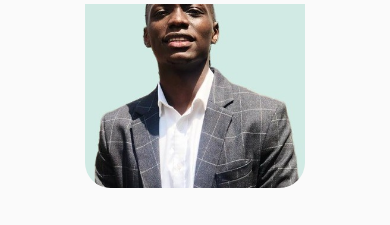
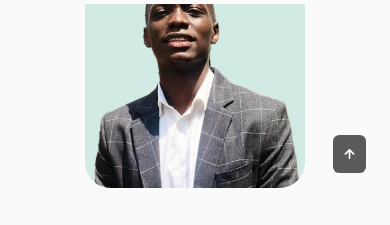
Before and after one commit to christianR15c/modern-portfolio, a React (Create React App) app: page / in a window 390 px wide. Shown: the part 840-1065 px from the top of the page. Built offline with nearby package versions, Linux system fonts and the light colour scheme.

Commit message:
ft: scrolls function added

```diff
--- a/src/App.js
+++ b/src/App.js
@@ -8,6 +8,7 @@
 
 import Navbar from './components/navbar/Navbar'
 import Qualification from './components/qualification/Qualification'
+import SrcollUp from './components/scrollup/SrcollUp'
 import Services from './components/service/Services'
 import Skills from './components/skills/Skills'
 import Testimonials from './components/testimonial/Testimonials'
@@ -26,6 +27,7 @@
                 <Contact />
             </main>
             <Footer />
+            <SrcollUp />
         </>
     )
 }
--- a/src/components/navbar/Navbar.jsx
+++ b/src/components/navbar/Navbar.jsx
@@ -5,7 +5,15 @@
 
 const Navbar = () => {
 
+    window.addEventListener("scroll", function () {
+        const header = document.querySelector(".header")
+        if (this.scrollY >= 80) header.classList.add("scroll-header")
+        else header.classList.remove("scroll-header")
+    })
+
     const [toggle, setToggle] = useState(false)
+
+    const [activeNav, setActiveNav] = useState(false)
 
     return (
 
@@ -17,7 +25,11 @@
                         {
                             links.map((link, index) => (
                                 <li key={index} className='nav__item'>
-                                    <a href={`${link.link}`} className='nav__link'>
+                                    <a
+                                        href={`${link.link}`}
+                                        onClick={() => setActiveNav(`#${link.link}`)}
+                                        className={activeNav === `#${link.link}` ? 'nav__link active-link' : 'nav__link'}
+                                    >
                                         <i className={`${link.icon} nav__icon`}></i>
                                         {link.menu}
                                     </a>
--- a/src/components/navbar/navbar.css
+++ b/src/components/navbar/navbar.css
@@ -49,6 +49,11 @@
 .nav__link:hover {
     color: var(--title-color-dark);
 
+}
+
+/* change background header */
+.scroll-header {
+    box-shadow: 0 -1px 4px rgba(0, 0, 0, 0.25);
 }
 
 /*=============== BREAKPOINTS ===============*/
--- /dev/null
+++ b/src/components/scrollup/SrcollUp.jsx
@@ -0,0 +1,19 @@
+import React from 'react'
+import './scrollup.css'
+
+const SrcollUp = () => {
+
+    window.addEventListener("scroll", function () {
+        const scrollUp = document.querySelector(".scrollup")
+        if (this.scrollY >= 560) scrollUp.classList.add("show-scroll")
+        else scrollUp.classList.remove("show-scroll")
+    })
+
+    return (
+        <a href="#" className='scrollup'>
+            <i className="uil uil-arrow-up scrollup-icon"></i>
+        </a>
+    )
+}
+
+export default SrcollUp
--- /dev/null
+++ b/src/components/scrollup/scrollup.css
@@ -0,0 +1,48 @@
+.scrollup {
+    position: fixed;
+    right: 2.5rem;
+    bottom: -20%;
+    background-color: var(--title-color);
+    opacity: 0.8;
+    padding: 0.3rem 0.5rem;
+    border-radius: 0.4rem;
+    z-index: var(--z-tooltip);
+    transition: .4s;
+}
+
+.scrollup-icon {
+    font-size: 1.5rem;
+    color: var(--container-color);
+}
+
+.scrollup:hover {
+    background-color: var(--title-color-dark);
+}
+
+/* show scroll */
+.show-scroll {
+    bottom: 3rem;
+}
+
+@media screen and (max-width: 992px) {
+    .scrollup {
+        right: 1.5rem;
+        padding: 0.25rem 0.4rem;
+    }
+
+    .scrollup-icon {
+        font-size: 1.25rem;
+    }
+}
+
+@media screen and (max-width: 768px) {
+    .show-scroll {
+        bottom: 7rem;
+    }
+}
+
+@media screen and (max-width: 350px) {
+    .scrollup {
+        right: 1rem;
+    }
+}
```
